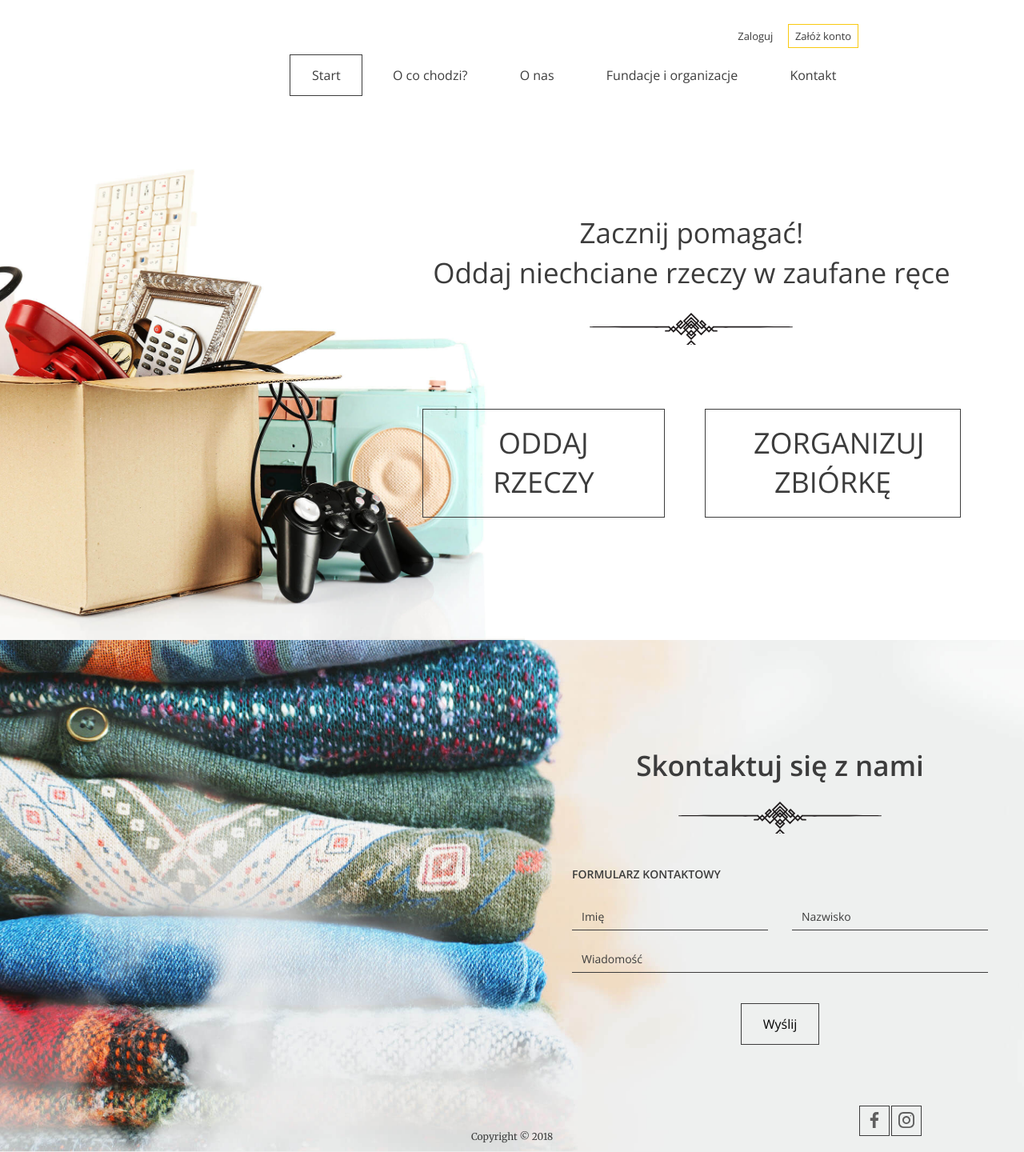
After one commit to Geralt08/oddaj, a Django app: template myapp/templates/myapp/base.html in a window 1280 px wide. The commit adds this page. Shown: the whole page at 80% size. Run offline with Django 3.2, Linux system fonts and the light colour scheme; the template is opened without the code that fills it, so the values that code supplies are empty.

Commit message:
superuser and login added

```diff
--- /dev/null
+++ b/myapp/templates/myapp/base.html
@@ -0,0 +1,71 @@
+{% load static %}
+<!DOCTYPE html>
+<html lang="pl">
+<head>
+    <meta charset="UTF-8"/>
+    <meta name="viewport" content="width=device-width, initial-scale=1.0"/>
+    <meta http-equiv="X-UA-Compatible" content="ie=edge"/>
+    <title>Document</title>
+    {% load static %}
+    <link rel="stylesheet" href="{% static "myapp/css/style.css" %}" />
+</head>
+<body>
+<header class="header--main-page">
+    <nav class="container container--70">
+        <ul class="nav--actions">
+            <li><a href="{% url 'login' %}" class="btn btn--small btn--without-border">Zaloguj</a></li>
+            <li><a href="{% url 'register' %}" class="btn btn--small btn--highlighted">Załóż konto</a></li>
+        </ul>
+
+        <ul>
+            <li><a href="#" class="btn btn--without-border active">Start</a></li>
+            <li><a href="#" class="btn btn--without-border">O co chodzi?</a></li>
+            <li><a href="#" class="btn btn--without-border">O nas</a></li>
+            <li><a href="#" class="btn btn--without-border">Fundacje i organizacje</a></li>
+            <li><a href="#" class="btn btn--without-border">Kontakt</a></li>
+        </ul>
+    </nav>
+
+    <div class="slogan container container--90">
+        <div class="slogan--item">
+            <h1>
+                Zacznij pomagać!<br/>
+                Oddaj niechciane rzeczy w zaufane ręce
+            </h1>
+
+            <ul class="slogan--buttons">
+                <li><a href="#" class="btn btn--large">Oddaj rzeczy</a></li>
+                <li><a href="#" class="btn btn--large">Zorganizuj zbiórkę</a></li>
+            </ul>
+        </div>
+    </div>
+</header>
+
+{% block content %}
+{% endblock %}
+
+<footer>
+    <div class="contact">
+        <h2>Skontaktuj się z nami</h2>
+        <h3>Formularz kontaktowy</h3>
+        <form class="form--contact">
+            <div class="form-group form-group--50"><input type="text" name="name" placeholder="Imię"/></div>
+            <div class="form-group form-group--50"><input type="text" name="surname" placeholder="Nazwisko"/></div>
+
+            <div class="form-group"><textarea name="message" placeholder="Wiadomość" rows="1"></textarea></div>
+
+            <button class="btn" type="submit">Wyślij</button>
+        </form>
+    </div>
+    <div class="bottom-line">
+        <span class="bottom-line--copy">Copyright &copy; 2018</span>
+        <div class="bottom-line--icons">{% load static %}
+            <a href="#" class="btn btn--small"><img src="{% static "myapp/images/icon-facebook.svg" %}"/></a> <a
+                href="#" class="btn btn--small"><img src="{% static "myapp/images/icon-instagram.svg" %}"/></a>
+        </div>
+    </div>
+</footer>
+
+<script src="{% static 'myapp/js/app.js' %}"></script>
+</body>
+</html>
--- a/oddaj/urls.py
+++ b/oddaj/urls.py
@@ -16,10 +16,13 @@ Including another URLconf
 from django.contrib import admin
 from django.urls import path
 
-from myapp.views import IndexView
+from myapp.views import IndexView, LoginView, RegisterView
 
 urlpatterns = [
     path('admin/', admin.site.urls),
     path('index/', IndexView.as_view(), name="index"),
+    path('login/', LoginView.as_view(), name="login"),
+    path('register/', RegisterView.as_view(), name="register"),
+
 
 ]
```
Also changed, not shown: myapp/templates/myapp/index.html (+11 -14 lines), myapp/templates/myapp/login.html (+4 -3 lines), myapp/views.py (+12 -0 lines).
